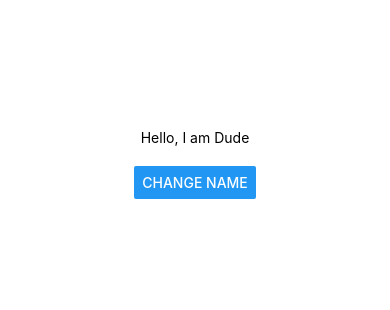
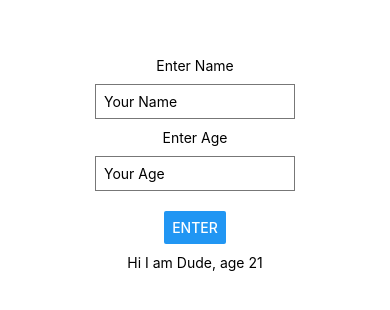
Before and after one commit to ShabanK/react-native-list-app, a React Native app: screen / in a window 390 px wide. Shown: the part 258-568 px from the top of the page. Built offline with nearby package versions, Linux system fonts and the light colour scheme.

Commit message:
my first form

```diff
--- a/App.js
+++ b/App.js
@@ -1,21 +1,47 @@
 import { StatusBar } from "expo-status-bar";
 import React, { useState } from "react";
-import { StyleSheet, Text, View, Button } from "react-native";
+import { StyleSheet, Text, View, Button, TextInput } from "react-native";
 
 export default function App() {
   const [name, setName] = useState("Dude");
-  let changeName = () => {
-    setName("Shaban");
+  const [age, setAge] = useState(21);
+  const [textfieldName, setTextfieldName] = useState("");
+  const [textfieldAge, setTextfieldAge] = useState("");
+  let change = () => {
+    setName(textfieldName);
+    setAge(textfieldAge);
   };
   return (
     <View style={styles.container}>
-      <Text>Hello, I am {name}</Text>
-      <View style={styles.buttonDiv}>
-        <Button
-          style={styles.button}
-          title="Change Name"
-          onPress={changeName}
+      <View style={styles.inputDiv}>
+        <Text>Enter Name</Text>
+        <TextInput
+          style={styles.textInput}
+          placeholder="Your Name"
+          onChangeText={(val) => {
+            setTextfieldName(val);
+          }}
         />
+        <Text>Enter Age</Text>
+        <TextInput
+          style={styles.textInput}
+          placeholder="Your Age"
+          onChangeText={(val) => {
+            setTextfieldAge(val);
+          }}
+        />
+        <View style={styles.buttonDiv}>
+          <Button
+            title="ENTER"
+            onPress={change}
+            // accessibilityLabel="Learn more about this button"
+          />
+        </View>
+      </View>
+      <View>
+        <Text>
+          Hi I am {name}, age {age}
+        </Text>
       </View>
     </View>
   );
@@ -28,7 +54,17 @@ const styles = StyleSheet.create({
     alignItems: "center",
     justifyContent: "center",
   },
+  inputDiv: {
+    alignItems: "center",
+  },
   buttonDiv: {
-    marginTop: 20,
+    margin: 10,
+  },
+  textInput: {
+    borderWidth: 1,
+    borderColor: "#777",
+    padding: 8,
+    margin: 10,
+    width: 200,
   },
 });
```
